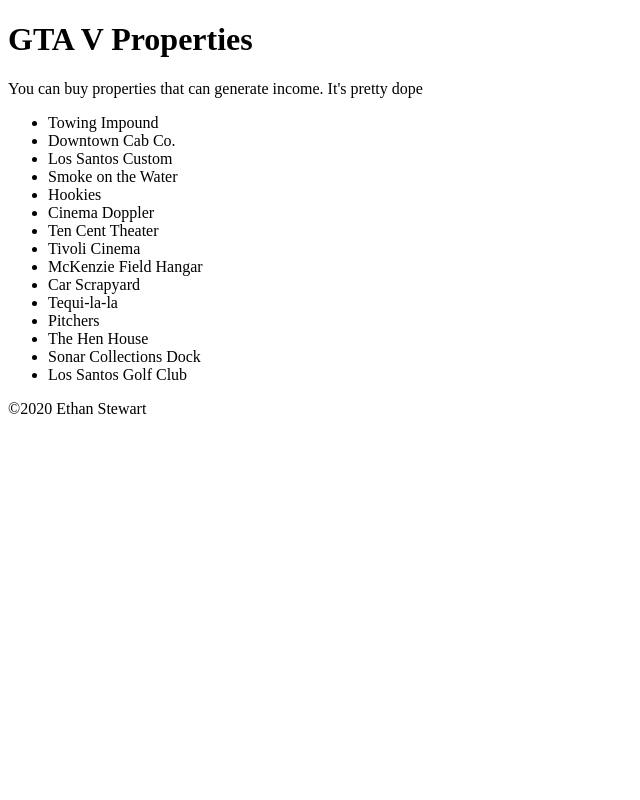
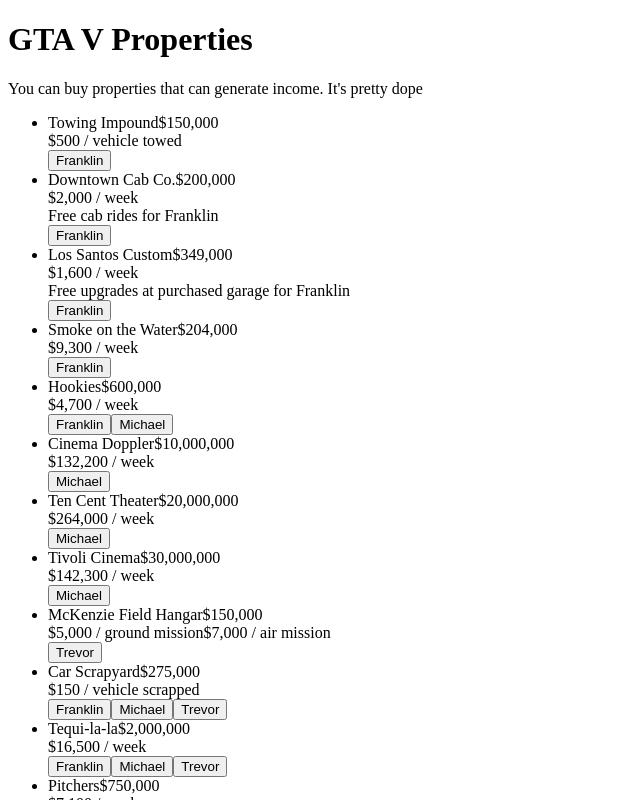
Before and after one commit to StewartEthan/gtav-business-guide, a React (Vite) app: page / in a window 1280 px wide. Shown: the top 800 px of the page, without its empty margins (0-640 px from the left). Built offline with nearby package versions, Linux system fonts and the light colour scheme.

Commit message:
Rough draft of essential markup

```diff
--- a/src/components/Property.js
+++ b/src/components/Property.js
@@ -2,13 +2,38 @@
 import React from 'react'
 
 export default function Property({ property }) {
-  return <div>{property.name}</div>
+  return (
+    <div>
+      <span className="name">{property.name}</span>
+      <span className="purchase-price">{formatMoney(property.purchasePrice)}</span>
+      <div className="income-wrapper">
+        {property.income.map(income => (
+          <span className="income">
+            {formatMoney(income.amount)} / {income.unit}
+          </span>
+        ))}
+      </div>
+      <span className="additional-perk">{property.additionalPerk}</span>
+      <div className="potential-owners">
+        {property.potentialOwners.map(person => (
+          <button type="button" className="potential-owner">
+            {person.name}
+          </button>
+        ))}
+      </div>
+    </div>
+  )
+}
+
+const formatter = new Intl.NumberFormat(`en-US`, { style: `decimal` })
+function formatMoney(amount) {
+  return `$${formatter.format(amount)}`
 }
 
 Property.propTypes = {
   property: PropTypes.shape({
     name: PropTypes.string.isRequired,
-    costToBuy: PropTypes.number.isRequired,
+    purchasePrice: PropTypes.number.isRequired,
     income: PropTypes.arrayOf(
       PropTypes.shape({
         amount: PropTypes.number.isRequired,
@@ -21,6 +46,6 @@
         name: PropTypes.string.isRequired,
         color: PropTypes.string.isRequired,
       })
-    ),
-  }),
+    ).isRequired,
+  }).isRequired,
 }
--- a/src/data/properties.js
+++ b/src/data/properties.js
@@ -6,7 +6,7 @@
 export default [
   {
     name: `Towing Impound`,
-    costToBuy: 150000,
+    purchasePrice: 150000,
     income: [
       {
         amount: 500,
@@ -18,7 +18,7 @@
   },
   {
     name: `Downtown Cab Co.`,
-    costToBuy: 200000,
+    purchasePrice: 200000,
     income: [
       {
         amount: 2000,
@@ -30,7 +30,7 @@
   },
   {
     name: `Los Santos Custom`,
-    costToBuy: 349000,
+    purchasePrice: 349000,
     income: [
       {
         amount: 1600,
@@ -42,7 +42,7 @@
   },
   {
     name: `Smoke on the Water`,
-    costToBuy: 204000,
+    purchasePrice: 204000,
     income: [
       {
         amount: 9300,
@@ -54,7 +54,7 @@
   },
   {
     name: `Hookies`,
-    costToBuy: 600000,
+    purchasePrice: 600000,
     income: [
       {
         amount: 4700,
@@ -66,7 +66,7 @@
   },
   {
     name: `Cinema Doppler`,
-    costToBuy: 10000000,
+    purchasePrice: 10000000,
     income: [
       {
         amount: 132200,
@@ -78,7 +78,7 @@
   },
   {
     name: `Ten Cent Theater`,
-    costToBuy: 20000000,
+    purchasePrice: 20000000,
     income: [
       {
         amount: 264000,
@@ -90,7 +90,7 @@
   },
   {
     name: `Tivoli Cinema`,
-    costToBuy: 30000000,
+    purchasePrice: 30000000,
     income: [
       {
         amount: 142300,
@@ -102,7 +102,7 @@
   },
   {
     name: `McKenzie Field Hangar`,
-    costToBuy: 150000,
+    purchasePrice: 150000,
     income: [
       {
         amount: 5000,
@@ -118,7 +118,7 @@
   },
   {
     name: `Car Scrapyard`,
-    costToBuy: 275000,
+    purchasePrice: 275000,
     income: [
       {
         amount: 150,
@@ -130,7 +130,7 @@
   },
   {
     name: `Tequi-la-la`,
-    costToBuy: 2000000,
+    purchasePrice: 2000000,
     income: [
       {
         amount: 16500,
@@ -142,7 +142,7 @@
   },
   {
     name: `Pitchers`,
-    costToBuy: 750000,
+    purchasePrice: 750000,
     income: [
       {
         amount: 7100,
@@ -154,7 +154,7 @@
   },
   {
     name: `The Hen House`,
-    costToBuy: 80000,
+    purchasePrice: 80000,
     income: [
       {
         amount: 920,
@@ -166,7 +166,7 @@
   },
   {
     name: `Sonar Collections Dock`,
-    costToBuy: 250000,
+    purchasePrice: 250000,
     income: [
       {
         amount: 23000,
@@ -178,7 +178,7 @@
   },
   {
     name: `Los Santos Golf Club`,
-    costToBuy: 150000000,
+    purchasePrice: 150000000,
     income: [
       {
         amount: 264500,
```
